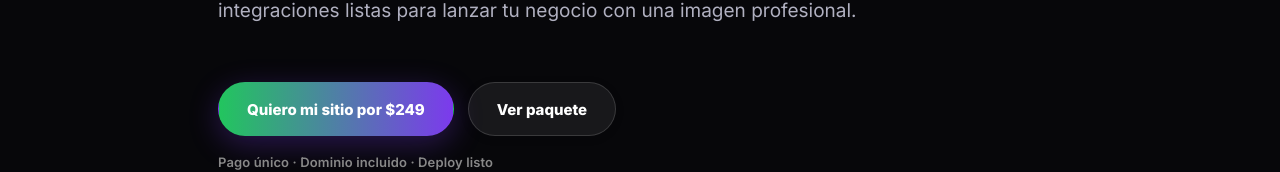
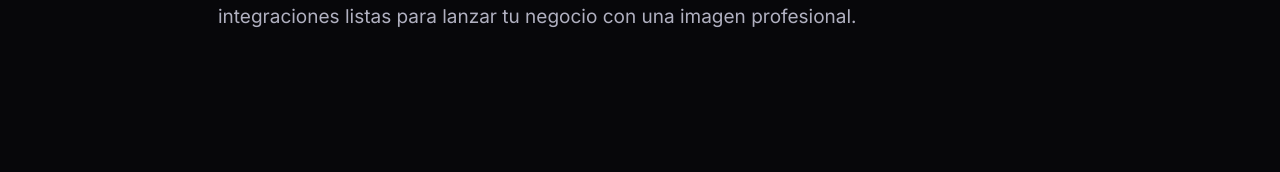
Before and after one commit to enriquetoscanoh94/ent-code, a React (Vite) app: page / in a window 1280 px wide. Shown: the part 631-803 px from the top of the page. Built offline with nearby package versions, Linux system fonts and the light colour scheme; no server answers.

Commit message:
remove hero buttons and badge

```diff
--- a/src/App.jsx
+++ b/src/App.jsx
@@ -214,11 +214,6 @@ function App() {
         <p className="eyebrow">{t.eyebrow}</p>
         <h1>{t.headline}</h1>
         <p className="subtitle">{t.subtitle}</p>
-        <div className="heroButtons">
-          <a href="#contact" className="btn primary">{t.primary}</a>
-          <a href="#package" className="btn secondary">{t.secondary}</a>
-        </div>
-        <p className="badge">{t.badge}</p>
       </section>
 
       <section id="package" className="section">
```
